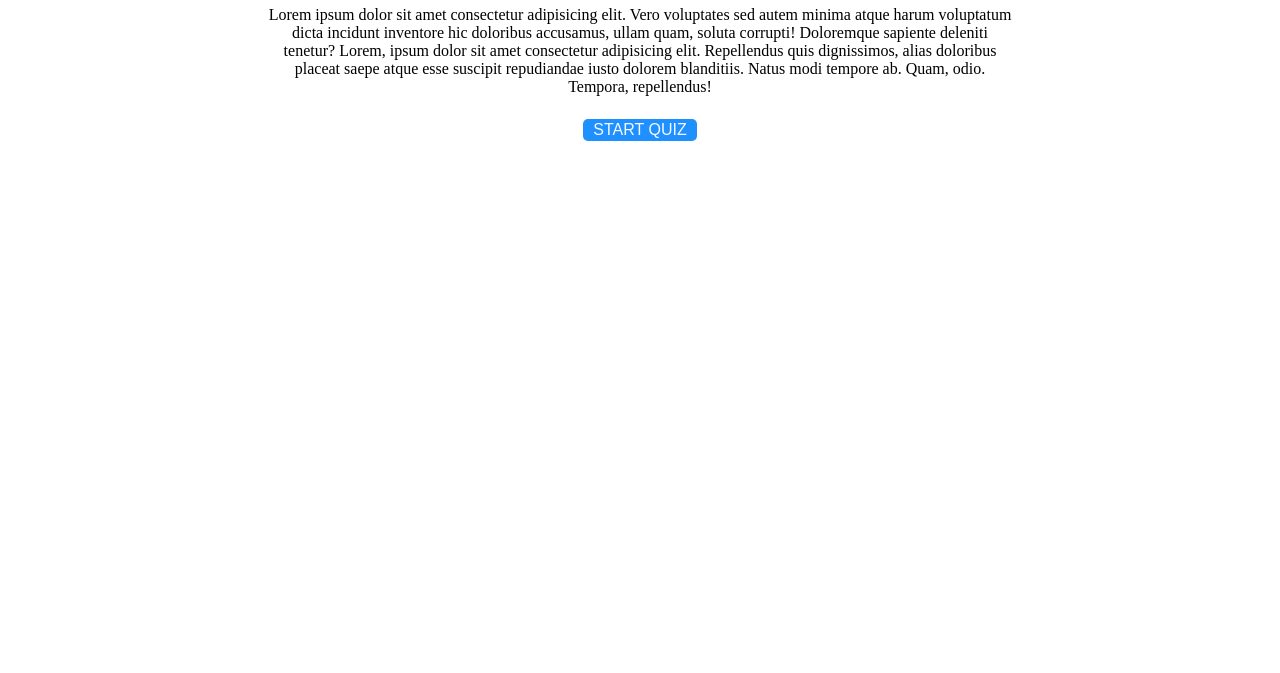
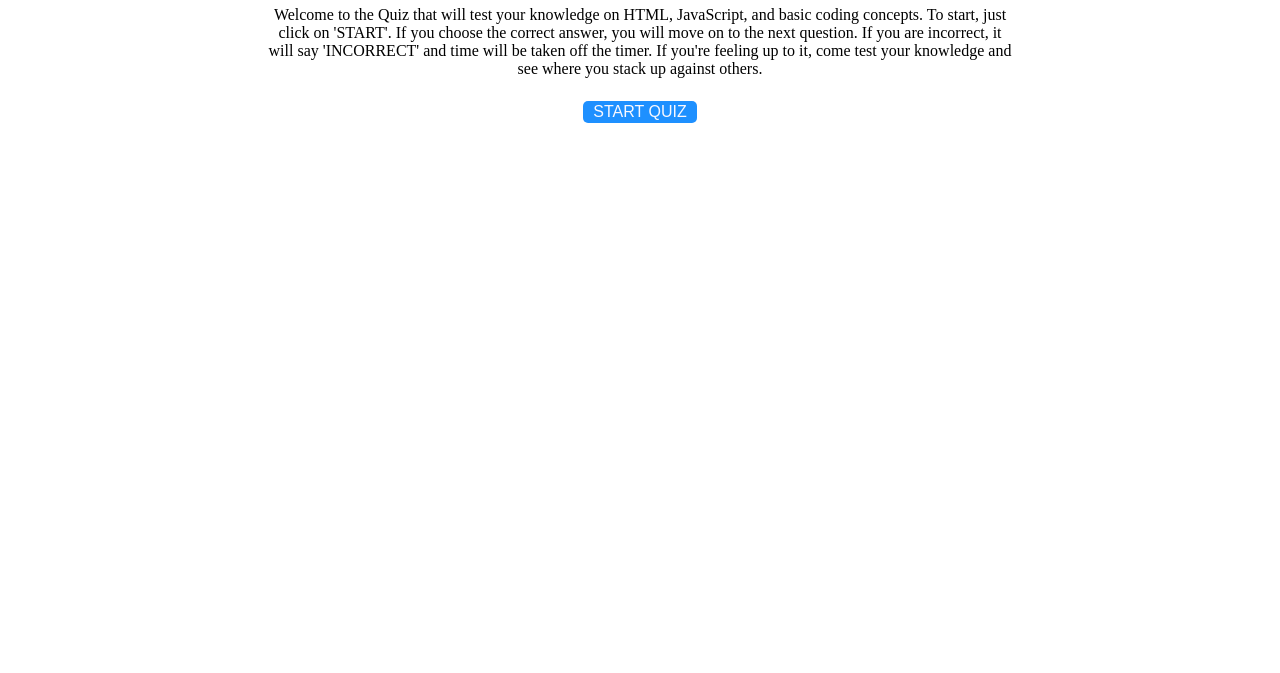
Before and after one commit to dgehring7/quiz, a plain HTML site: page index.html in a window 1280 px wide. Shown: the part 127-800 px from the top of the page. Drawn offline with Linux system fonts and the light colour scheme.

Commit message:
Added rules and directions in HTML

```diff
--- a/index.html
+++ b/index.html
@@ -19,14 +19,16 @@
 <div class= "container">
     <div id= "landingPage" class= "landing">
         <h1>Coding Quiz</h1>
-        <p>Lorem ipsum dolor sit amet consectetur adipisicing elit. Vero voluptates sed autem minima atque harum voluptatum dicta incidunt inventore hic doloribus accusamus, ullam quam, soluta corrupti! Doloremque sapiente deleniti tenetur?
-            Lorem, ipsum dolor sit amet consectetur adipisicing elit. Repellendus quis dignissimos, alias doloribus placeat saepe atque esse suscipit repudiandae iusto dolorem blanditiis. Natus modi tempore ab. Quam, odio. Tempora, repellendus!
+        <!-- Create a paragraph of rules and directions and a starter button -->
+        <p>Welcome to the Quiz that will test your knowledge on HTML, JavaScript, and basic coding concepts.
+            To start, just click on 'START'. If you choose the correct answer, you will move on to the next question.
+            If you are incorrect, it will say 'INCORRECT' and time will be taken off the timer.
+            If you're feeling up to it, come test your knowledge and see where you stack up against others.
         </p>
         <button id= "starterButton">START QUIZ</button>
     </div>
 </div>
 <!-- Initially this will be visable -->
-<!-- Create a paragraph of rules and directions and a starter button -->
 
 <!-- Another DIV created for questions and answer choices -->
 <!-- Attach ID with CSS properties -->
```
